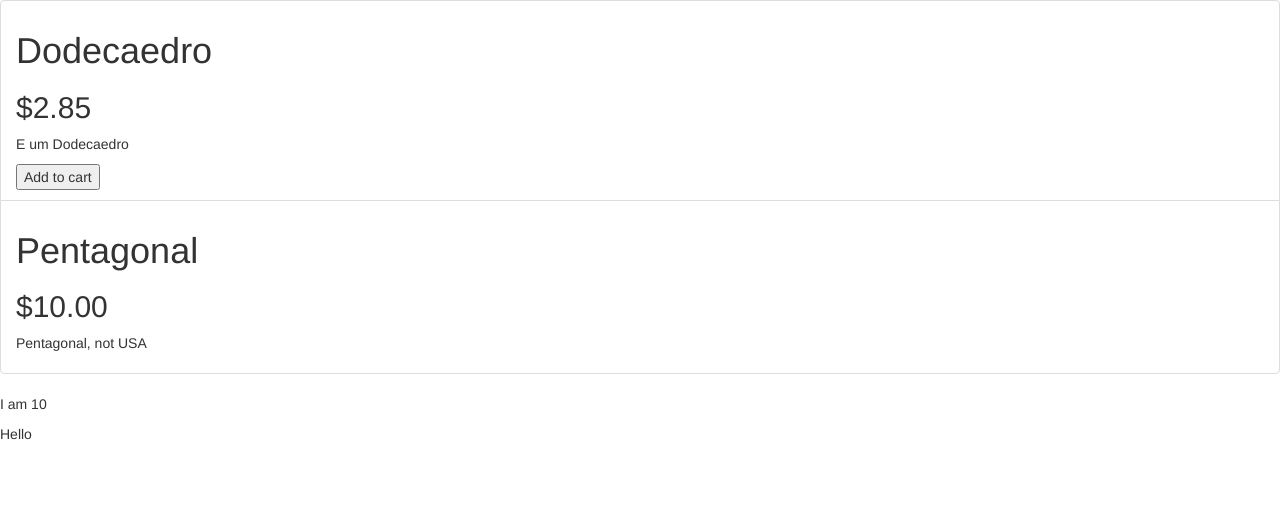
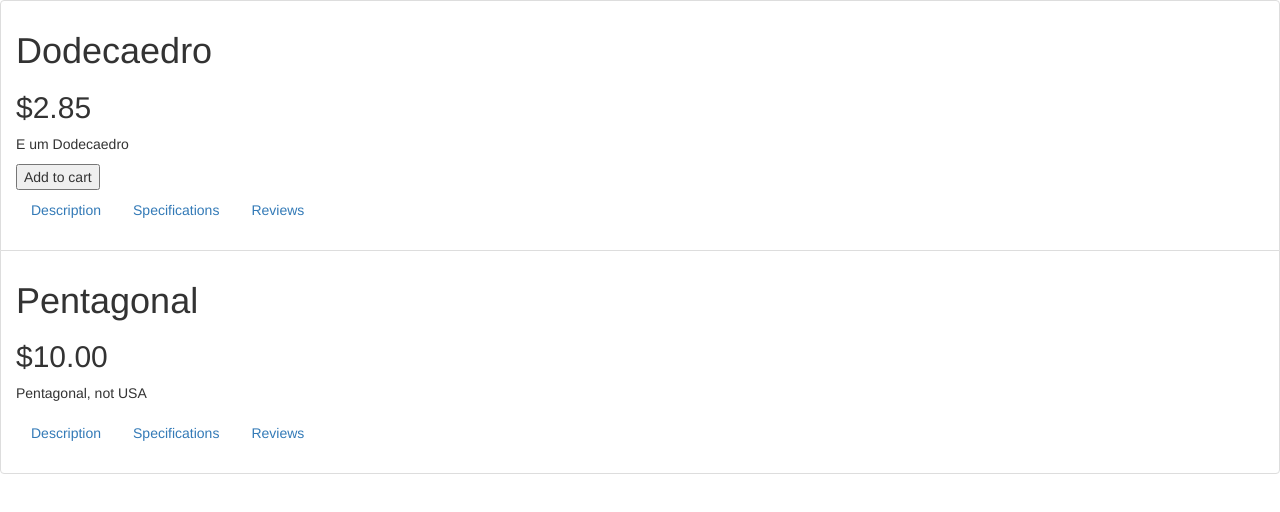
Before and after one commit to reinaldorauch/angular-codeschool, a website: page index.html in a window 1280 px wide. Drawn offline with nearby package versions, Linux system fonts and the light colour scheme.

Commit message:
adicionado tabs e retirado exemplos desnecessauricos

```diff
--- a/index.html
+++ b/index.html
@@ -11,14 +11,16 @@
                 <h2>{{ p.price | currency }}</h2>
                 <p>{{ p.description }}</p>
                 <button ng-show="p.canPurchase">Add to cart</button>
+                <section>
+                    <ul class="nav nav-pills">
+                        <li><a ng-click="tab = 1" href>Description</a></li>
+                        <li><a ng-click="tab = 2" href>Specifications</a></li>
+                        <li><a ng-click="tab = 3" href>Reviews</a></li>
+                    </ul>
+                    <p>{{tab}}</p>
+                </section>
             </div>
         </div>
-        <p>
-            I am {{ 4 + 6 }}
-        </p>
-        <p>
-            {{ "Hello" + store.product.name }}
-        </p>
         <script type="text/javascript" src="bower_components/angularjs/angular.min.js"></script>
         <script type="text/javascript" src="app.js"></script>
     </body>
```
